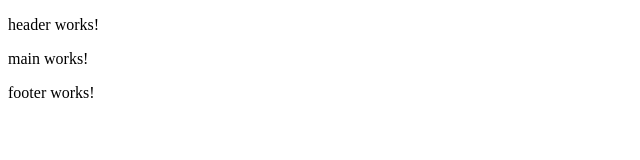
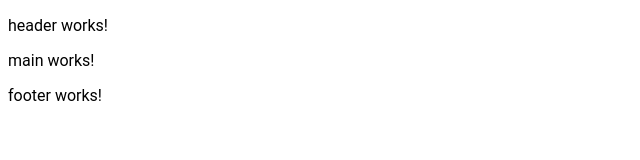
Before and after one commit to Filipabarreto/exemplo-2, an Angular app: page / in a window 1280 px wide. Shown: the top 160 px of the page, without its empty margins (0-640 px from the left). Built offline with nearby package versions, Linux system fonts and the light colour scheme.

Commit message:
informaçao styles.css

```diff
--- a/src/styles.css
+++ b/src/styles.css
@@ -1 +1,44 @@
 /* You can add global styles to this file, and also import other style files */
+html, body { height: 100%; }
+.body { margin: 0; font-family: Roboto, "Helvetica Neue", sans-serif; }
+
+
+
+
+
+
+:root {
+    --primary-doc-color: linear-gradient(68.15deg, #1e293b 14.62%, #01060f 85.61%);;
+    --secondary-doc-color: linear-gradient(68.15deg, #222 14.62%, #050c1b 85.61%);;
+    --background-color-header: linear-gradient(135deg, #6e8efb, #a777e3);
+    --background-color: rgba(200, 252, 252, 0.308);
+    --background-color-sections: #f5f5f5;
+    --background-color-code: #333;
+    --animation-move-gradient: moveGradient 3s linear infinite;
+    --animation-background-size: 200% 100%;
+/* Variáveis CSS para cores e tamanhos */
+    --primary-color: rgba(93, 170, 241, 0.925);
+    --text-color-light: aliceblue;
+    --secondary-color: rgba(204, 33, 33, 0.959);
+    --text-color: rgba(0, 0, 0, 0.726);
+    --text-hover: rgba(13, 102, 236, 0.726);
+    --shadow: 0 4px 8px rgba(0, 0, 0, 0.1);
+    --shadow-hover: 0 8px 16px rgba(0, 0, 0, 0.2);
+    --border-radius: 10px;
+    --transition: all 0.3s ease;
+    --main-font-family: Arial, sans-serif;
+    --main-line-height: 1.6;
+    --main-font-size: 3rem;
+    --outline: 2px, solid rgba(0,123,255,0.3);
+
+
+  }
+
+  @keyframes moveGradient {
+    0% {
+      background-position: 100% 0;
+    }
+    100% {
+      background-position: 0 0;
+    }
+  }
```
